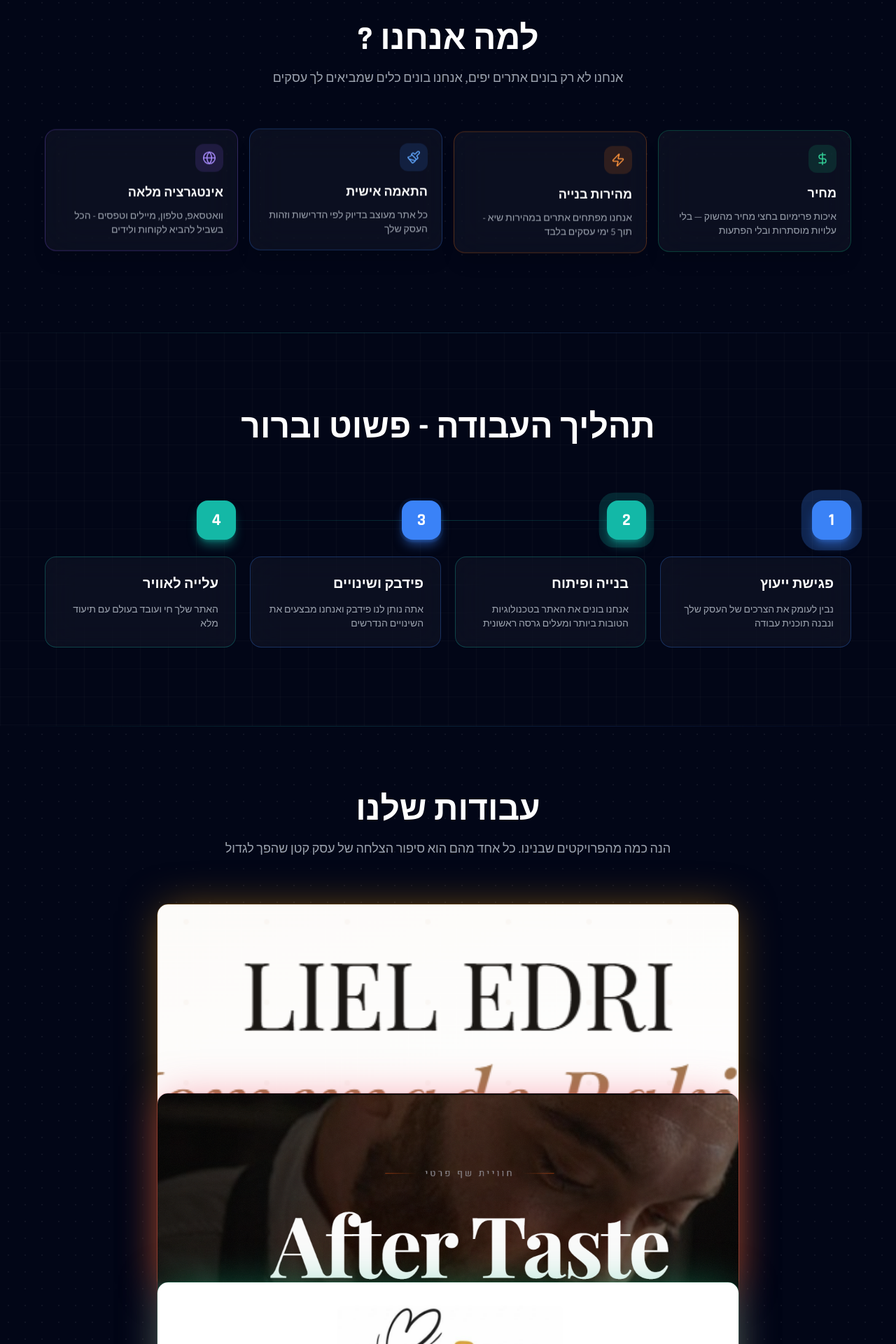
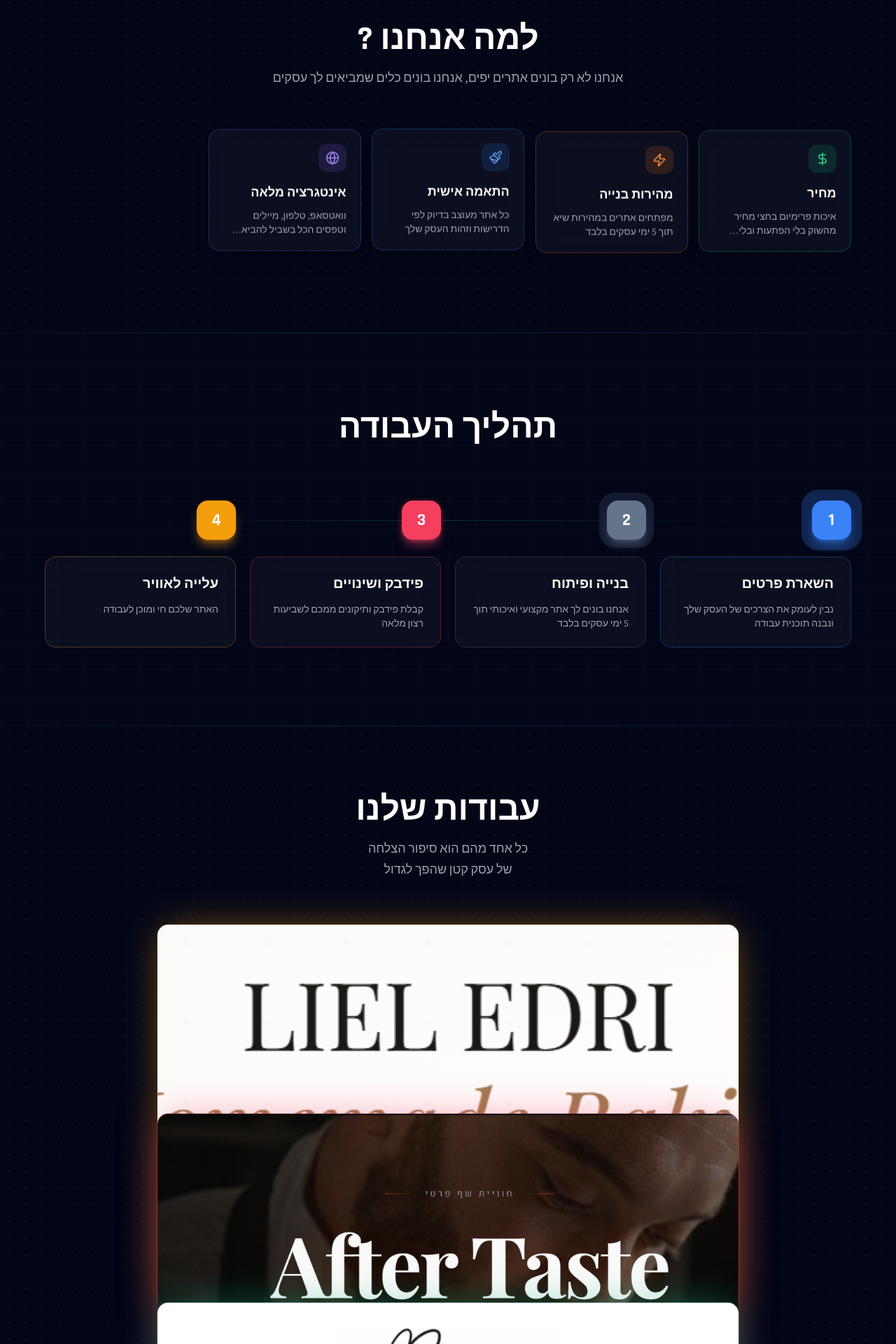
Before and after one commit to DolevAtik/Web4You, a React (Vite) app: page / in a window 1280 px wide. Shown: the part 880-2800 px from the top of the page at 70% size. Built offline with nearby package versions, Linux system fonts and the light colour scheme.

Commit message:
update40

```diff
--- a/src/components/Footer.jsx
+++ b/src/components/Footer.jsx
@@ -3,29 +3,20 @@ import { brand, footer } from '../data/content'
 
 export default function Footer() {
   return (
-    <footer className="bg-slate-950 border-t border-white/[0.05] py-16 px-6">
+    <footer className="border-t border-white/[0.05] py-10 px-6" style={{ backgroundColor: '#0D0D0D' }}>
       <div className="max-w-6xl mx-auto">
-
-        {/* Brand + tagline centered */}
-        <div className="text-center mb-10">
-          <div className="font-rajdhani font-bold text-2xl bg-gradient-to-l from-teal-400 to-blue-400 bg-clip-text text-transparent mb-3">
-            {brand.name}
-          </div>
-          <p className="text-gray-500 font-assistant text-sm leading-relaxed max-w-sm mx-auto">
-            {footer.tagline}
+        <div className="flex flex-col items-center gap-3 text-center">
+          <p className="font-assistant text-xs tracking-widest uppercase opacity-80" style={{ color: '#C8A97E' }}>
+            {footer.copyright}
           </p>
-        </div>
-
-        {/* Bottom bar */}
-        <div className="border-t border-white/[0.05] pt-8 flex flex-col items-center gap-2 text-center">
-          <p className="text-gray-600 text-xs font-assistant">{footer.copyright}</p>
           <p className="text-gray-500 text-xs font-assistant">
             נבנה על ידי{' '}
             <a
               href="https://www.linkedin.com/in/tomer-cohen-486457346/"
               target="_blank"
               rel="noopener noreferrer"
-              className="text-teal-500 hover:text-teal-400 transition-colors"
+              className="transition-colors hover:brightness-125"
+              style={{ color: '#C8A97E' }}
             >
               תומר כהן
             </a>
@@ -34,7 +25,8 @@ export default function Footer() {
               href="https://www.linkedin.com/in/dolev-atik/"
               target="_blank"
               rel="noopener noreferrer"
-              className="text-teal-500 hover:text-teal-400 transition-colors"
+              className="transition-colors hover:brightness-125"
+              style={{ color: '#C8A97E' }}
             >
               דולב עתיק
             </a>
--- a/src/components/sections/Benefits.jsx
+++ b/src/components/sections/Benefits.jsx
@@ -8,48 +8,48 @@ const ICON_MAP = { Zap, Paintbrush, Globe, BarChart3, DollarSign }
 
 const COLOR = {
   teal: {
-    iconBg:   'bg-teal-500/[0.15]',
-    icon:     'text-teal-400',
-    border:   'border-teal-500/30',
-    hover:    'hover:border-teal-400/50',
-    glow:     'hover:shadow-teal-500/10',
+    iconBg: 'bg-teal-500/[0.15]',
+    icon: 'text-teal-400',
+    border: 'border-teal-500/30',
+    hover: 'hover:border-teal-400/50',
+    glow: 'hover:shadow-teal-500/10',
   },
   blue: {
-    iconBg:   'bg-blue-500/[0.15]',
-    icon:     'text-blue-400',
-    border:   'border-blue-500/30',
-    hover:    'hover:border-blue-400/50',
-    glow:     'hover:shadow-blue-500/10',
+    iconBg: 'bg-blue-500/[0.15]',
+    icon: 'text-blue-400',
+    border: 'border-blue-500/30',
+    hover: 'hover:border-blue-400/50',
+    glow: 'hover:shadow-blue-500/10',
   },
   violet: {
-    iconBg:   'bg-violet-500/[0.15]',
-    icon:     'text-violet-400',
-    border:   'border-violet-500/30',
-    hover:    'hover:border-violet-400/50',
-    glow:     'hover:shadow-violet-500/10',
+    iconBg: 'bg-violet-500/[0.15]',
+    icon: 'text-violet-400',
+    border: 'border-violet-500/30',
+    hover: 'hover:border-violet-400/50',
+    glow: 'hover:shadow-violet-500/10',
   },
   orange: {
-    iconBg:   'bg-orange-500/[0.15]',
-    icon:     'text-orange-400',
-    border:   'border-orange-500/30',
-    hover:    'hover:border-orange-400/50',
-    glow:     'hover:shadow-orange-500/10',
+    iconBg: 'bg-orange-500/[0.15]',
+    icon: 'text-orange-400',
+    border: 'border-orange-500/30',
+    hover: 'hover:border-orange-400/50',
+    glow: 'hover:shadow-orange-500/10',
   },
   emerald: {
-    iconBg:   'bg-emerald-500/[0.15]',
-    icon:     'text-emerald-400',
-    border:   'border-emerald-500/30',
-    hover:    'hover:border-emerald-400/50',
-    glow:     'hover:shadow-emerald-500/10',
+    iconBg: 'bg-emerald-500/[0.15]',
+    icon: 'text-emerald-400',
+    border: 'border-emerald-500/30',
+    hover: 'hover:border-emerald-400/50',
+    glow: 'hover:shadow-emerald-500/10',
   },
 }
 
 // Float keyframes per card (staggered phase offsets)
 const FLOAT = [
-  [0, -11, 3, -8,  0],
-  [0,  -8, 5, -11, 0],
-  [0, -10, 4, -7,  0],
-  [0,  -9, 6, -12, 0],
+  [0, -11, 3, -8, 0],
+  [0, -8, 5, -11, 0],
+  [0, -10, 4, -7, 0],
+  [0, -9, 6, -12, 0],
 ]
 
 export default function Benefits() {
@@ -77,10 +77,10 @@ export default function Benefits() {
         </motion.div>
 
         {/* ── Cards ── */}
-        <div className="grid grid-cols-2 lg:grid-cols-4 gap-3 md:gap-4">
+        <div className="grid grid-cols-2 md:grid-cols-3 lg:grid-cols-5 gap-3 md:gap-4">
           {benefits.items.map((item, i) => {
-            const Icon   = ICON_MAP[item.icon] ?? Zap
-            const colors = COLOR[item.color]   ?? COLOR.teal
+            const Icon = ICON_MAP[item.icon] ?? Zap
+            const colors = COLOR[item.color] ?? COLOR.teal
 
             return (
               // Outer: scroll-reveal entrance
@@ -90,7 +90,6 @@ export default function Benefits() {
                 whileInView={{ opacity: 1, y: 0, scale: 1 }}
                 viewport={{ once: true, amount: 0.15, margin: '-50px' }}
                 transition={{ duration: 0.6, delay: i * 0.1 }}
-                className="h-full"
               >
                 {/* Inner: continuous water float */}
                 <motion.div
@@ -124,7 +123,7 @@ export default function Benefits() {
                     <h3 className="font-rajdhani font-bold text-base md:text-lg text-white mb-2">
                       {item.title}
                     </h3>
-                    <p className="text-gray-400 font-assistant text-xs md:text-sm leading-relaxed">
+                    <p className="text-gray-400 font-assistant text-xs md:text-sm leading-relaxed line-clamp-2">
                       {item.description}
                     </p>
                   </div>
--- a/src/components/sections/Portfolio.jsx
+++ b/src/components/sections/Portfolio.jsx
@@ -83,14 +83,39 @@ function StickyCard({ item, index, containerRef }) {
           transformOrigin: 'top center',
           aspectRatio: '3 / 2',
         }}
-        className="relative block w-full rounded-2xl overflow-hidden cursor-pointer"
+        className="relative block w-full rounded-2xl overflow-hidden cursor-pointer group"
       >
         <img
           src={item.image}
           alt={item.title}
           loading="lazy"
-          className="w-full h-full object-cover object-center"
+          className="w-full h-full object-cover object-center group-hover:scale-105 transition-transform duration-700"
         />
+
+        {/* Text Overlay */}
+        <div className="absolute inset-x-0 bottom-0 p-4 md:p-6 bg-gradient-to-t from-slate-950/90 via-slate-900/60 to-transparent backdrop-blur-[2px]">
+          <div className="flex flex-col gap-1 md:gap-2">
+            {/* Tag */}
+            <div className="flex items-center gap-2 mb-1">
+               <span
+                 className="px-2 py-0.5 rounded-full text-[10px] md:text-xs font-bold tracking-wider uppercase"
+                 style={{ backgroundColor: accent.tagBg, color: accent.tagText }}
+               >
+                 {item.tag}
+               </span>
+            </div>
+
+            {/* Title */}
+            <h3 className="font-rajdhani font-bold text-lg md:text-2xl text-white leading-none">
+              {item.title}
+            </h3>
+
+            {/* Description */}
+            <p className="font-assistant text-xs md:text-sm text-gray-300 leading-tight md:leading-relaxed max-w-[90%] whitespace-pre-line line-clamp-2 md:line-clamp-none">
+              {item.description}
+            </p>
+          </div>
+        </div>
       </motion.a>
     </div>
   )
@@ -147,7 +172,7 @@ export default function Portfolio() {
           <h2 className="font-rajdhani font-bold text-4xl md:text-5xl text-white mb-4">
             {portfolio.sectionTitle}
           </h2>
-          <p className="text-gray-400 max-w-2xl mx-auto font-assistant text-lg leading-relaxed">
+          <p className="text-gray-400 max-w-2xl mx-auto font-assistant text-lg leading-relaxed antialiased whitespace-pre-line">
             {portfolio.sectionSubtitle}
           </p>
         </motion.div>
@@ -156,10 +181,10 @@ export default function Portfolio() {
       {/* Sticky stack — block layout, explicit height for reliable scroll tracking */}
       <div
         ref={containerRef}
-        className="relative w-full max-w-5xl mx-auto px-12 md:px-24"
+        className="relative w-full max-w-5xl mx-auto px-12 md:px-24 mb-20 md:mb-40"
         style={{
           overflow: 'visible',
-          height: `${(total + 1) * SLOT_PX}px`,
+          height: `calc(${(total + 1) * SLOT_PX}px + 50vh)`,
         }}
       >
         {portfolio.items.map((item, i) => (
--- a/src/components/sections/Process.jsx
+++ b/src/components/sections/Process.jsx
@@ -4,18 +4,46 @@ import { process as processData } from '../../data/content'
 
 const COLOR = {
   teal: {
-    bg:     'bg-teal-500',
+    bg: 'bg-teal-500',
     border: 'border-teal-500/30',
-    glow:   'shadow-teal-500/50',
-    pulse:  'bg-teal-500',
-    label:  'text-teal-400',
+    glow: 'shadow-teal-500/50',
+    pulse: 'bg-teal-500',
+    label: 'text-teal-400',
   },
   blue: {
-    bg:     'bg-blue-500',
+    bg: 'bg-blue-500',
     border: 'border-blue-500/30',
-    glow:   'shadow-blue-500/50',
-    pulse:  'bg-blue-500',
-    label:  'text-blue-400',
+    glow: 'shadow-blue-500/50',
+    pulse: 'bg-blue-500',
+    label: 'text-blue-400',
+  },
+  violet: {
+    bg: 'bg-violet-500',
+    border: 'border-violet-500/30',
+    glow: 'shadow-violet-500/50',
+    pulse: 'bg-violet-500',
+    label: 'text-violet-400',
+  },
+  rose: {
+    bg: 'bg-rose-500',
+    border: 'border-rose-500/30',
+    glow: 'shadow-rose-500/50',
+    pulse: 'bg-rose-500',
+    label: 'text-rose-400',
+  },
+  grey: {
+    bg: 'bg-slate-500',
+    border: 'border-slate-500/30',
+    glow: 'shadow-slate-500/50',
+    pulse: 'bg-slate-500',
+    label: 'text-slate-400',
+  },
+  amber: {
+    bg: 'bg-amber-500',
+    border: 'border-amber-500/30',
+    glow: 'shadow-amber-500/50',
+    pulse: 'bg-amber-500',
+    label: 'text-amber-400',
   },
 }
 
@@ -70,9 +98,9 @@ export default function Process() {
                   {/* Number bubble */}
                   <div className="relative mb-6 flex justify-center md:justify-start w-full">
                     <div
-                      className={`relative w-12 h-12 md:w-14 md:h-14 ${c.bg} rounded-2xl flex items-center justify-center shadow-lg ${c.glow}`}
+                      className={`relative w-14 h-14 ${c.bg} rounded-2xl flex items-center justify-center shadow-lg ${c.glow}`}
                     >
-                      <span className="font-rajdhani font-bold text-xl md:text-2xl text-white relative z-10">
+                      <span className="font-rajdhani font-bold text-2xl text-white relative z-10">
                         {step.number}
                       </span>
                       {/* Pulsing ring */}
--- a/src/data/content.js
+++ b/src/data/content.js
@@ -45,7 +45,6 @@ export const navLinks = [
 export const hero = {
   headline: "אנחנו בונים לך אתר שמביא לקוחות",
   headlineAccent: "– לא רק נראה טוב",
-  subheadline: "פתרונות עיצוב ופיתוח מקצועיים שממירים מבקרים ללידים אמיתיים",
   ctaPrimary: {
     label: "בוא נתחיל",
     href: "#contact-form",
@@ -74,14 +73,14 @@ export const benefits = {
       icon: "DollarSign",
       color: "emerald",
       title: "מחיר",
-      description: "איכות פרימיום בחצי מחיר מהשוק — בלי עלויות מוסתרות ובלי הפתעות",
+      description: "איכות פרימיום בחצי מחיר מהשוק   בלי  הפתעות ובלי עלויות נסתרות",
     },
     {
       id: "speed",
       icon: "Zap",
       color: "orange",
       title: "מהירות בנייה",
-      description: "אנחנו מפתחים אתרים במהירות שיא - תוך 5 ימי עסקים בלבד",
+      description: " מפתחים אתרים במהירות שיא  תוך 5 ימי עסקים בלבד",
     },
     {
       id: "custom",
@@ -95,7 +94,7 @@ export const benefits = {
       icon: "Globe",
       color: "violet",
       title: "אינטגרציה מלאה",
-      description: "וואטסאפ, טלפון, מיילים וטפסים - הכל בשביל להביא לקוחות ולידים",
+      description: "וואטסאפ, טלפון, מיילים וטפסים  הכל בשביל להביא לקוחות ולידים",
     },
 
   ],
@@ -103,31 +102,31 @@ export const benefits = {
 
 // ── Process ──────────────────────────────────────────────────
 export const process = {
-  sectionTitle: "תהליך העבודה - פשוט וברור",
+  sectionTitle: "תהליך העבודה",
   steps: [
     {
       number: 1,
       color: "blue",
-      title: "פגישת ייעוץ",
+      title: "השארת פרטים",
       description: "נבין לעומק את הצרכים של העסק שלך ונבנה תוכנית עבודה",
     },
     {
       number: 2,
-      color: "teal",
+      color: "grey",
       title: "בנייה ופיתוח",
-      description: "אנחנו בונים את האתר בטכנולוגיות הטובות ביותר ומעלים גרסה ראשונית",
+      description: "אנחנו בונים לך אתר מקצועי ואיכותי תוך 5 ימי עסקים בלבד",
     },
     {
       number: 3,
-      color: "blue",
+      color: "rose",
       title: "פידבק ושינויים",
-      description: "אתה נותן לנו פידבק ואנחנו מבצעים את השינויים הנדרשים",
+      description: "קבלת פידבק ותיקונים ממכם לשביעות רצון מלאה",
     },
     {
       number: 4,
-      color: "teal",
+      color: "amber",
       title: "עלייה לאוויר",
-      description: "האתר שלך חי ועובד בעולם עם תיעוד מלא",
+      description: "האתר שלכם חי ומוכן לעבודה ",
     },
   ],
 };
@@ -136,7 +135,7 @@ export const process = {
 export const portfolio = {
   sectionTitle: "עבודות שלנו",
   sectionSubtitle:
-    "הנה כמה מהפרויקטים שבנינו. כל אחד מהם הוא סיפור הצלחה של עסק קטן שהפך לגדול",
+    " כל אחד מהם הוא סיפור הצלחה \n של עסק קטן שהפך לגדול ",
   cta: {
     placeholder: "וגם הפרויקט שלך יכול להיות כאן",
     label: "בואו נתחיל ←",
@@ -149,7 +148,7 @@ export const portfolio = {
       id: "liel-edri-baking",
       title: "Liel Edri Baking",
       description:
-        "עיצוב יוקרתי נקי לחברת אפיה מקצועית עם דגש על חווית משתמש והגדלת המכירות.",
+        "עיצוב יוקרתי ונקי לחברת אפיה מקצועית\n  עם דגש על חווית משתמש והגדלת המכירות.",
       image: "images/liel-edri-baking.png",
       url: "https://dolevatik.github.io/Liel-Edri-Baking/",
       tag: "קינוחי בוטיק",
@@ -167,16 +166,16 @@ export const portfolio = {
       id: "lital-kitchen",
       title: "LITAL KITCHEN",
       description:
-        "קטלוג מוצרים מודרני למטבח ביתי עם עיצוב מנומק. חוויה קנייה חלקה ונוחה .",
+        "קטלוג מוצרים מודרני של מטבח ביתי לצורך הגדלת המכירות ",
       image: "images/lital-kitchen.png",
       url: "https://dolevatik.github.io/LITAL-KITCHEN/",
-      tag: "מסחר אלקטרוני",
+      tag: "אוכל ביתי",
     },
     {
       id: "tomer-portfolio",
       title: "Tomer Portfolio",
       description:
-        "פורטפוליו למפתח עם עיצוב מודרני ויוקרתי להצגת פרטים אישיים לצורך התבלטות בשוק העבודה",
+        "פורטפוליו למפתח עם עיצוב חדשני וטכנלוגי\n לצורך הצגת פרויקטים אישיים והתבלטות בשוק העבודה",
       image: "images/tomerweb.jpeg",
       url: "https://tomernado.github.io/tomer-portfolio/",
       tag: "פורטפוליו",
@@ -185,7 +184,7 @@ export const portfolio = {
       id: "or-levy",
       title: "Or Levy Finance",
       description:
-        "אתר תדמית לאיש פיננסים עם עיצוב מודרני ויוקרתי להגדלת הלידים.",
+        "אתר תדמית לאיש פיננסים עם עיצוב מודרני \n לצורך  הצגת שירותים והגדלת הלידים",
       image: "images/or-levy.png",
       url: "https://orlevy-finance.vercel.app/",
       tag: "פיננסים",
@@ -203,7 +202,7 @@ export const portfolio = {
       id: "dl-baloons",
       title: "DL Baloons",
       description:
-        "אתר מכירות בלונים יוקרתיים עם עיצוב נקי. מאוד יעיל בהגברת ההזמנות ויצירת קשר עם לקוחות.",
+        "אתר מכירות בלונים יוקרתיים עם עיצוב נקי. \n יעיל בהגברת ההזמנות ויצירת קשר עם לקוחות",
       image: "images/dl-baloons.png",
       url: "https://dolevatik.github.io/DL-Baloons/",
       tag: "מכירות",
@@ -212,7 +211,7 @@ export const portfolio = {
       id: "mentconnect",
       title: "MentConnect",
       description:
-        "פלטפורמה מתקדמת לחיבור בין מנטורים ומחפשים עצה. ממשק ידידותי ופונקציונליות חזקה לתקשורת יעילה.",
+        "פלטפורמה מתקדמת לחיבור בין מנטורים בתעשייה\n ממשק ידידותי עם ניהול משתמשים ותקשורת יעילה",
       image: "images/mentconnect.png",
       url: "https://mentconnect.vercel.app/",
       tag: "פלטפורמה",
@@ -221,7 +220,7 @@ export const portfolio = {
       id: "amit-hadbarot",
       title: "עמית הדברות",
       description:
-        "דף נחיתה למדביר מקצועי עם עיצוב דינאמי להבאת לקוחות חדשים .",
+        "דף נחיתה למדביר מקצועי עם עיצוב דינאמי \n לצורך הבאת לקוחות חדשים והצגת שירותים ",
       image: "images/amit-hadbarot.png",
       url: "https://tomernado.github.io/amit-hadbarot/",
       tag: "שירותים מקצועיים",
@@ -240,9 +239,9 @@ export const contactSection = {
       color: "teal",
       title: "ישירות אלינו",
       items: [
+        { label: "", display: contact.phone, href: contact.whatsapp.href, external: true },
+        { label: "", display: contact.phone2, href: `https://wa.me/972543210990?text=${encodeURIComponent(contact.whatsapp.defaultMessage)}`, external: true },
         { label: "", display: contact.email, href: contact.emailHref },
-        { label: "", display: contact.phone2, href: `https://wa.me/972543210990?text=${encodeURIComponent(contact.whatsapp.defaultMessage)}`, external: true },
-        { label: "", display: contact.phone, href: contact.whatsapp.href, external: true },
       ],
     },
   ],
```
Also changed, not shown: src/components/sections/ContactSection.jsx (+19 -37 lines). Lines whose indentation alone changed are shown as unchanged.
